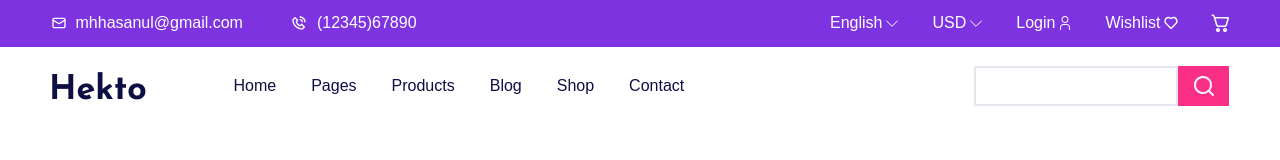
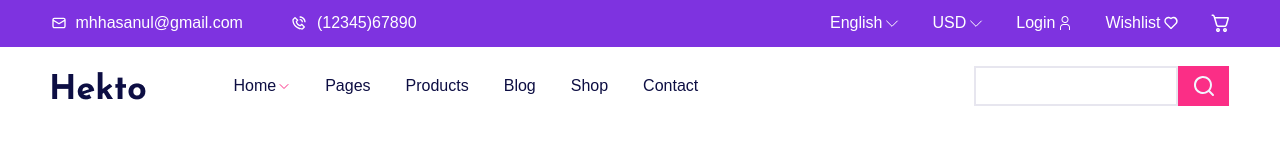
Before and after one commit to PlsSayMyName/Hekto, a website: page index.html in a window 1280 px wide. Drawn offline with Linux system fonts and the light colour scheme.

Commit message:
сделано всё

```diff
--- a/index.html
+++ b/index.html
@@ -56,7 +56,7 @@
 
 					<nav class="header-nav">
 						<ul>
-							<li><a href="#">Home</a></li>
+							<li><a class="arrow" href="#">Home<img src="./images/icons/akar-icons_chevron-down (1).svg" alt="akar-icons_chevron-down"></a></li>
 							<li><a href="#">Pages</a></li>
 							<li><a href="#">Products</a></li>
 							<li><a href="#">Blog </a></li>
--- a/styles/style.css
+++ b/styles/style.css
@@ -202,7 +202,12 @@ a {
 .header-bottom .container .header-bottom-row .header-nav ul li a:hover {
     color: var(--color-accent);
 }
-
+.header-bottom .container .header-bottom-row .header-nav ul li .arrow {
+display: flex;
+align-items: center;
+gap: 2px;
+height: 100%;
+}
 .header-bottom .container .header-bottom-row .form {
     display: flex;
     align-items: center;
```
